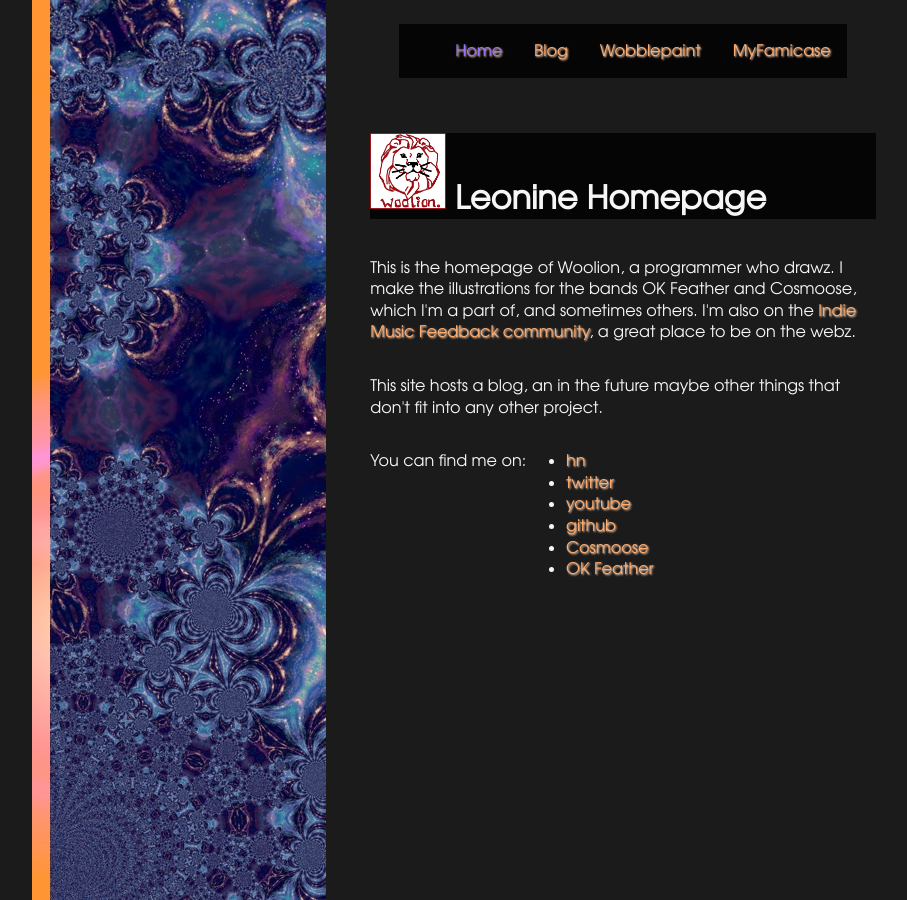
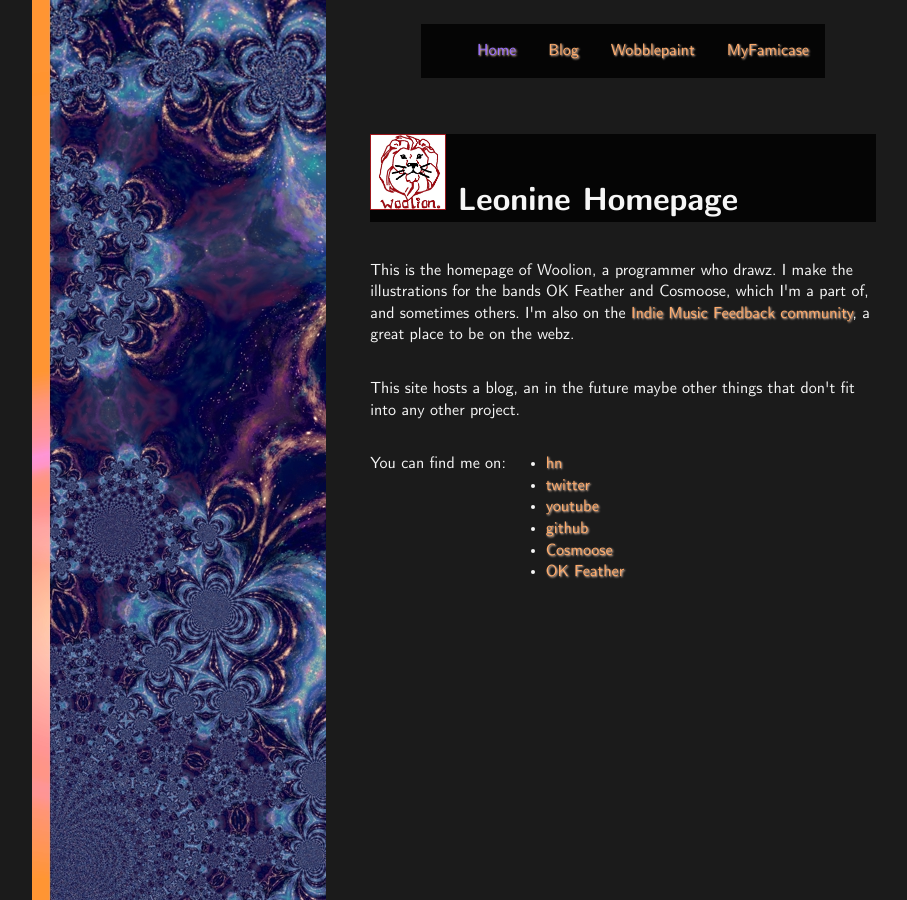
Before and after one commit to Le09/le09.github.io, a Jekyll site: the page built from index.html, in a window 1280 px wide. Shown: the whole page, without its empty margins (17-924 px from the left). Built offline with Jekyll 4.4.1, drawn with Linux system fonts in a browser that asks for light colours.

Commit message:
CSS: use CMU font

```diff
--- a/_sass/_styling.scss
+++ b/_sass/_styling.scss
@@ -16,11 +16,40 @@
   font-display: swap;
 }
 
+@font-face {
+  font-family: "Computer Modern Sans";
+  font-style: normal;
+  font-weight: normal;
+  font-display: swap;
+  src: url("/assets/fonts/CMUSansSerif.woff2");
+}
+@font-face {
+  font-family: "Computer Modern Sans";
+  font-style: normal;
+  font-weight: bold;
+  font-display: swap;
+  src: url("/assets/fonts/CMUSansSerif-Bold.woff2");
+}
+@font-face {
+  font-family: "Computer Modern Sans";
+  font-style: italic;
+  font-weight: normal;
+  font-display: swap;
+  src: url("/assets/fonts/CMUSansSerif-Oblique.woff2");
+}
+@font-face {
+  font-family: "Computer Modern Sans";
+  font-style: italic;
+  font-weight: bold;
+  font-display: swap;
+  src: url("/assets/fonts/CMUSansSerif-BoldOblique.woff2");
+}
+
 body {
   line-height: 1.35;
   background: $backgroundColor;
   color: $bodyColor;
-  font-family: "urw_gothic_lbook", "Didact Gothic", sans-serif;
+  font-family: "Computer Modern Sans", "Didact Gothic", sans-serif;
   background-image: url("/assets/img/leonine_bg.webp");
   background-repeat: repeat-y;
   background-position: 5% 0%;
```
